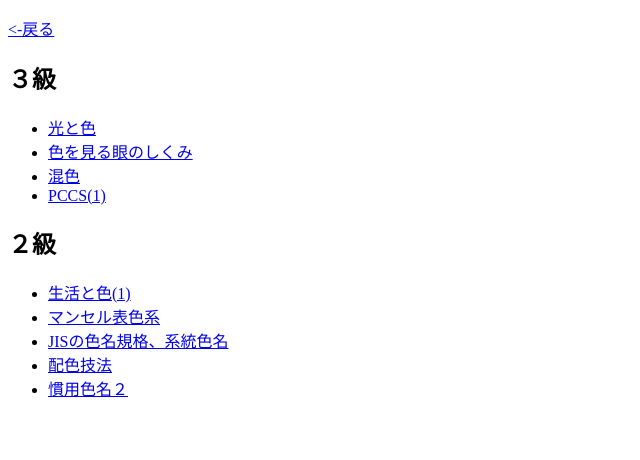
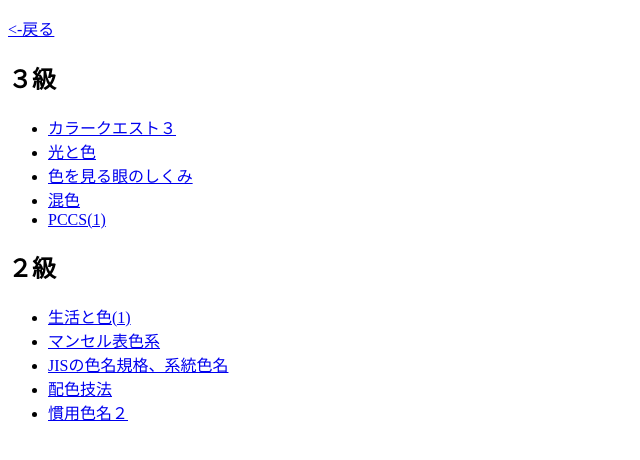
Before and after one commit to makochang/farbenlehre, a plain HTML site: page exercises.html in a window 1280 px wide. Shown: the whole page, without its empty margins (0-640 px from the left). Drawn offline with Linux system fonts and the light colour scheme.

Commit message:
Update exercises.html

```diff
--- a/exercises.html
+++ b/exercises.html
@@ -9,6 +9,7 @@
     <p><a href="index.html">&lt;-戻る</a></p>
     <h2>３級</h2>
     <ul>
+      <li><a href="https://goo.gl/forms/arNiSqvrgwugfQqr2">カラークエスト３</a></li>
       <li><a href="https://goo.gl/forms/ffJ0cf12T6gfpKlJ3">光と色</a></li>
       <li><a href="https://goo.gl/forms/gYrHgVGah2wuvp0l1">色を見る眼のしくみ</a></li>
       <li><a href="https://goo.gl/forms/bnUCBpofp4geOE4p1">混色</a></li>
```
